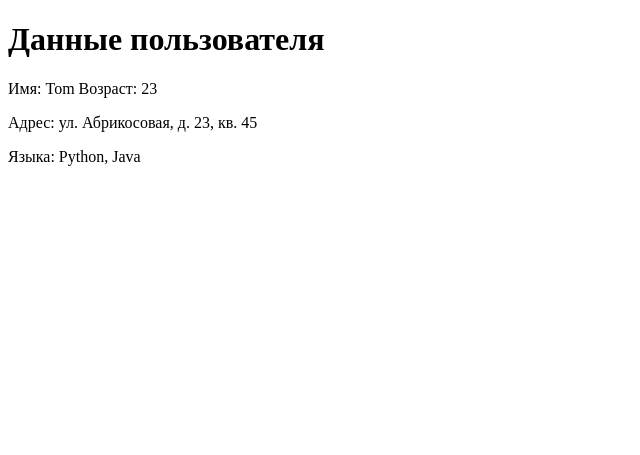
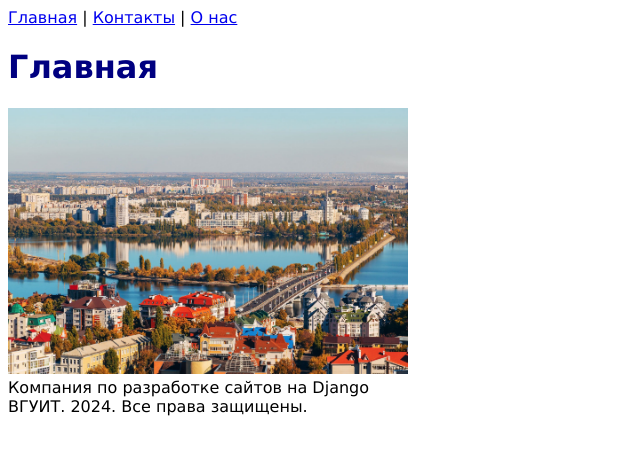
Before and after one commit to dimondlove/thirdlab, a Django app: page / in a window 1280 px wide. Shown: the top 455 px of the page, without its empty margins (0-640 px from the left). Run offline with Django 5.2, Linux system fonts and the light colour scheme.

Commit message:
Completed the fourth prz

```diff
--- /dev/null
+++ b/templates/banner.html
@@ -0,0 +1,13 @@
+<!DOCTYPE html>
+{% load static %}
+<html lang="ru">
+<head>
+    <meta charset="UTF-8">
+    <link rel="stylesheet" href="{% static "css/style.css" %}" />
+    <title>Django</title>
+</head>
+<body>
+    <img src="{% static "images/vrn.jpg" %}" alt="Воронеж">
+    <div>Компания по разработке {{ sites }} на {{ framework }}</div>
+</body>
+</html>
--- a/templates/base.html
+++ b/templates/base.html
@@ -5,6 +5,10 @@
     <title>{% block title %}Default title{% endblock title %}</title>
 </head>
 <body>
-    <div><a href="/"></a></div>
+    <div><a href="/">Главная</a> | <a href="/contact">Контакты</a> | <a href="/about">О нас</a></div>
+    <h1>{% block header %}{% endblock header %}</h1>
+    <div>{% block content %}{% endblock content %}</div>
+    <div>{% include "banner.html" with sites="сайтов" framework="Django" %}</div>
+    <div>ВГУИТ. 2024. Все права защищены.</div>
 </body>
 </html>
--- a/templates/index.html
+++ b/templates/index.html
@@ -1,4 +1,8 @@
-<!DOCTYPE html>
+{% extends "base.html" %}
+{% block title %}Главная{% endblock title %}
+{% block header %}Главная{% endblock header %}
+
+<!-- <!DOCTYPE html>
 <html lang="ru">
 <head>
     <meta charset="UTF-8">
@@ -10,4 +14,4 @@
     <p>Адрес: ул. {{ address.0 }}, д. {{ address.1 }}, кв. {{ address.2 }}</p>
     <p>Языка: {{ langs.0 }}, {{ langs.1 }}</p>
 </body>
-</html>
+</html> -->
```
Also changed, not shown: templates/about.html (+9 -2 lines), templates/contact.html (+10 -2 lines).
